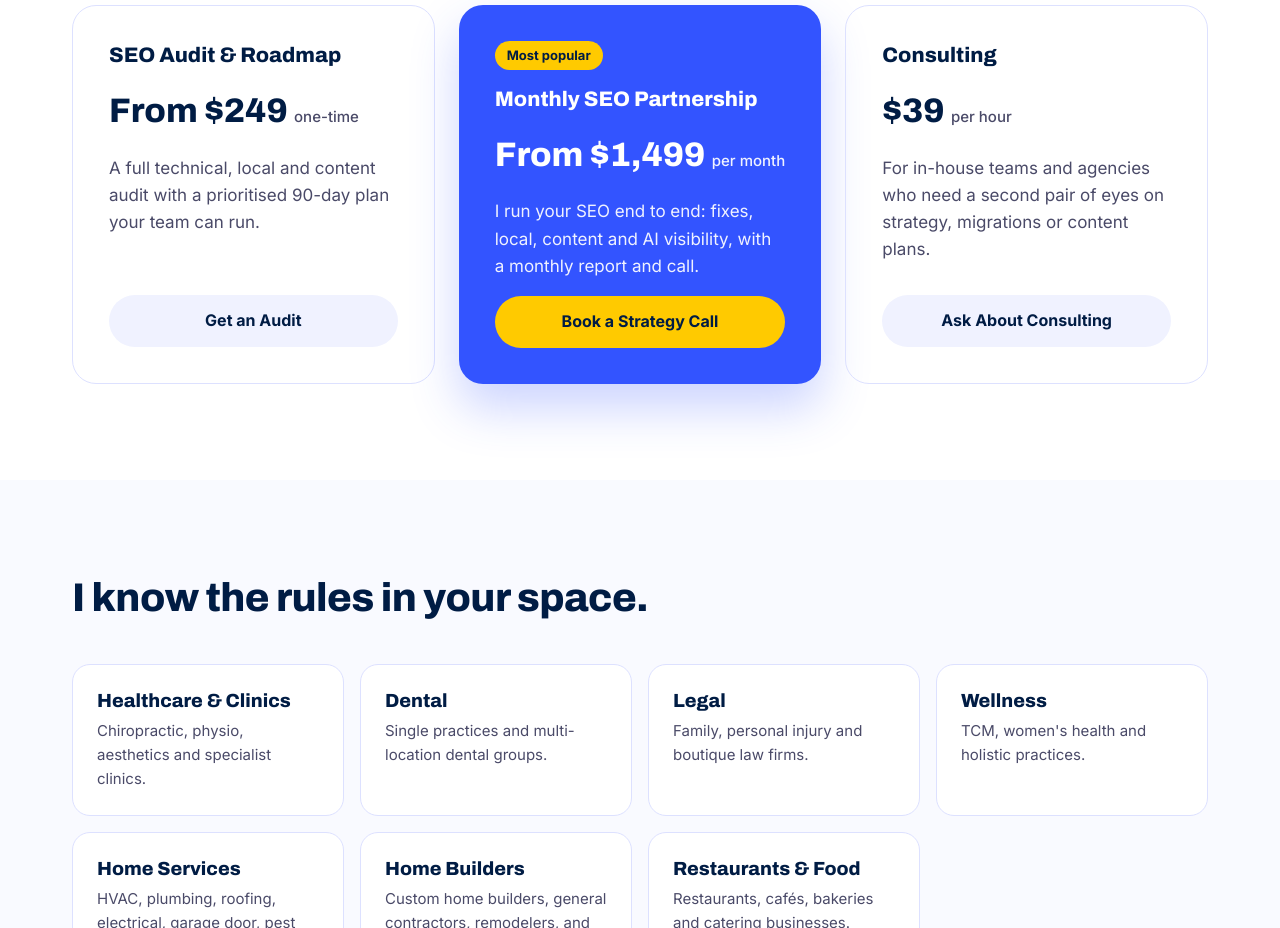
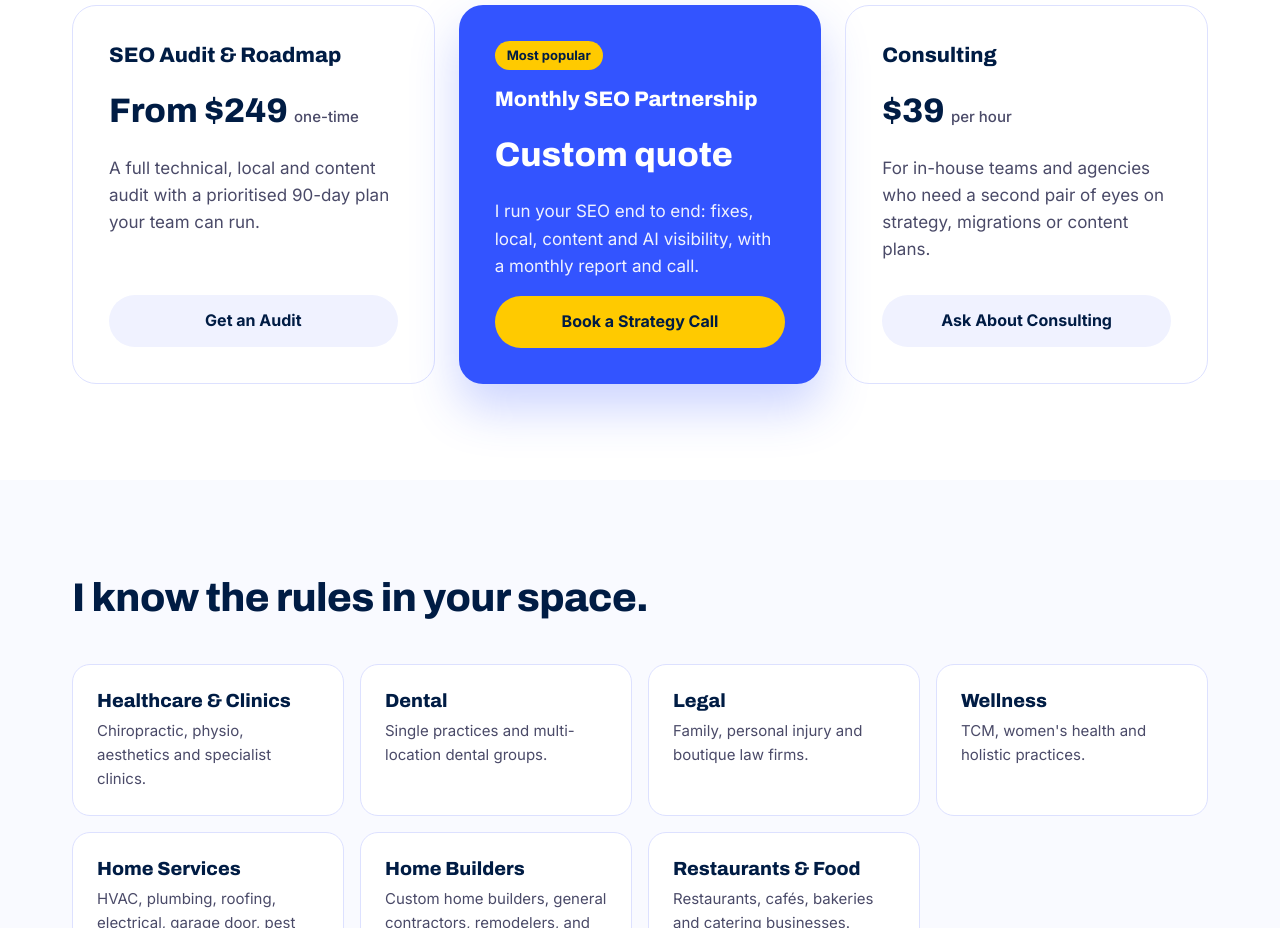
Before and after one commit to Jeeaanny/seotrendnow, an Astro site: page /services in a window 1280 px wide. Shown: the part 3260-4188 px from the top of the page. Built offline with nearby package versions, Linux system fonts and the light colour scheme; Astro itself is replaced by a stand-in of ours; some packages are replaced by stand-ins of ours.

Commit message:
Services: Monthly SEO Partnership shows Custom quote instead of a price
Co-Authored-By: Claude Opus 5.5 <noreply@anthropic.com>
Claude-Session: https://claude.ai/code/session_01M4MX5nKsAVaMXm79wzW3xR

```diff
--- a/src/pages/services/index.astro
+++ b/src/pages/services/index.astro
@@ -145,7 +145,7 @@ import { servicesCss as pageCss } from '../../styles/page-css';
 <div style="background: #3354FF; color: #FFFFFF; border-radius: 24px; padding: 36px; display: flex; flex-direction: column; gap: 16px; box-shadow: 0 24px 48px rgba(51,84,255,0.25)">
 <span style="align-self: flex-start; padding: 4px 12px; border-radius: 100px; background: #FFCA00; color: #001C44; font-weight: 700; font-size: 13px">Most popular</span>
 <h3 class="h3" style="color: #FFFFFF">Monthly SEO Partnership</h3>
-<p style="margin: 0; font-family: Archivo, system-ui, sans-serif; font-weight: 800; font-size: 34px">From $1,499 <span style="font-family: Inter, system-ui, sans-serif; font-size: 15px; font-weight: 500; color: #F0F2FF">per month</span></p>
+<p style="margin: 0; font-family: Archivo, system-ui, sans-serif; font-weight: 800; font-size: 34px">Custom quote</p>
 <p style="margin: 0; color: #F0F2FF">I run your SEO end to end: fixes, local, content and AI visibility, with a monthly report and call.</p>
 <a class="pill" href="https://calendly.com/seotrendnow/30min" target="_blank" rel="noopener" style="background: #FFCA00; color: #001C44; margin-top: auto">Book a Strategy Call</a>
 </div>
```
